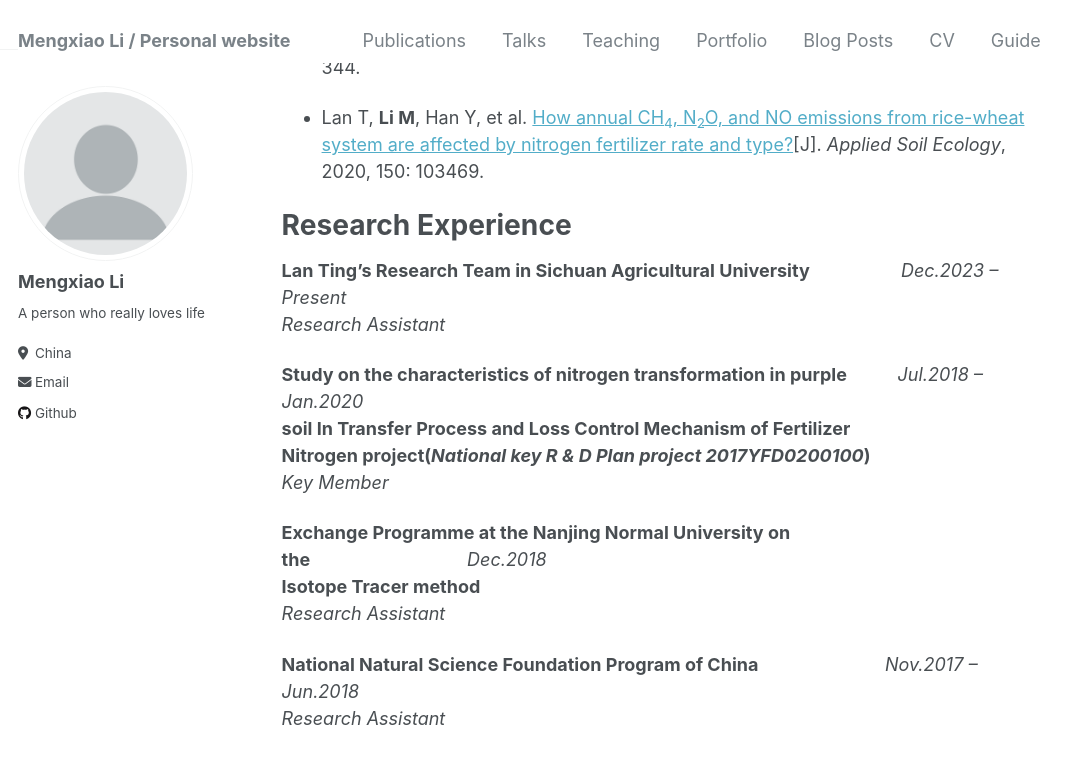
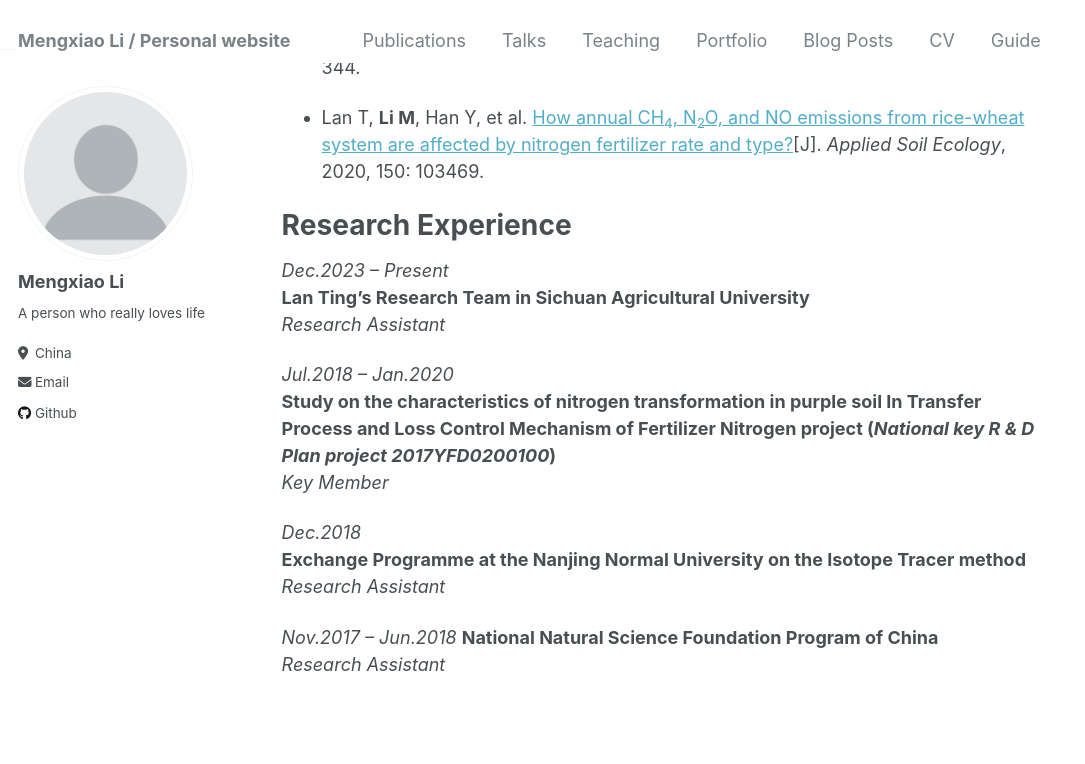
Before and after one commit to HazelLi123/HazelLi123.github.io, a Jekyll site: the page built from _pages/about.md, in a window 1280 px wide and 900 px high, scrolled down 756 px. Shown: the top 764 px of the window, without its empty margins (0-1085 px from the left). Built offline with Jekyll 4.4.1, drawn with Linux system fonts in a browser that asks for light colours; part of the change alters nothing that is shown.

```diff
--- a/_pages/about.md
+++ b/_pages/about.md
@@ -25,19 +25,18 @@ Publications
 
 Research Experience
 ======
-**Lan Ting's Research Team in Sichuan Agricultural University**&nbsp;&nbsp;&nbsp;&nbsp;&nbsp;&nbsp;&nbsp;&nbsp;&nbsp;&nbsp;&nbsp;&nbsp;&nbsp;&nbsp;&nbsp;&nbsp;&nbsp;&nbsp;*Dec.2023 – Present*
+*Dec.2023 – Present*
+**Lan Ting's Research Team in Sichuan Agricultural University**
 *Research Assistant*
 
-**Study on the characteristics of nitrogen transformation in purple** &nbsp;&nbsp;&nbsp;&nbsp;&nbsp;&nbsp;&nbsp;&nbsp;&nbsp;*Jul.2018 – Jan.2020*
-**soil In Transfer Process and Loss Control Mechanism of Fertilizer**
-**Nitrogen project(*National key R & D Plan project 2017YFD0200100*)**
+*Jul.2018 – Jan.2020*
+**Study on the characteristics of nitrogen transformation in purple soil In Transfer Process and Loss Control Mechanism of Fertilizer Nitrogen project (*National key R & D Plan project 2017YFD0200100*)**
 *Key Member*
 
-
-**Exchange Programme at the Nanjing Normal University on the**&nbsp;&nbsp;&nbsp;&nbsp;&nbsp;&nbsp;&nbsp;&nbsp;&nbsp;&nbsp;&nbsp;&nbsp;&nbsp;&nbsp;&nbsp;&nbsp;&nbsp;&nbsp;&nbsp;&nbsp;&nbsp;&nbsp;&nbsp;&nbsp;&nbsp;&nbsp;&nbsp;&nbsp;&nbsp;&nbsp;&nbsp;*Dec.2018*
-**Isotope Tracer method**
+*Dec.2018*
+**Exchange Programme at the Nanjing Normal University on the Isotope Tracer method**
 *Research Assistant*
 
-
-**National Natural Science Foundation Program of China**&nbsp;&nbsp;&nbsp;&nbsp;&nbsp;&nbsp;&nbsp;&nbsp;&nbsp;&nbsp;&nbsp;&nbsp;&nbsp;&nbsp;&nbsp;&nbsp;&nbsp;&nbsp;&nbsp;&nbsp;&nbsp;&nbsp;&nbsp;&nbsp;&nbsp;*Nov.2017 – Jun.2018*
+*Nov.2017 – Jun.2018*
+**National Natural Science Foundation Program of China**
 *Research Assistant*
```
